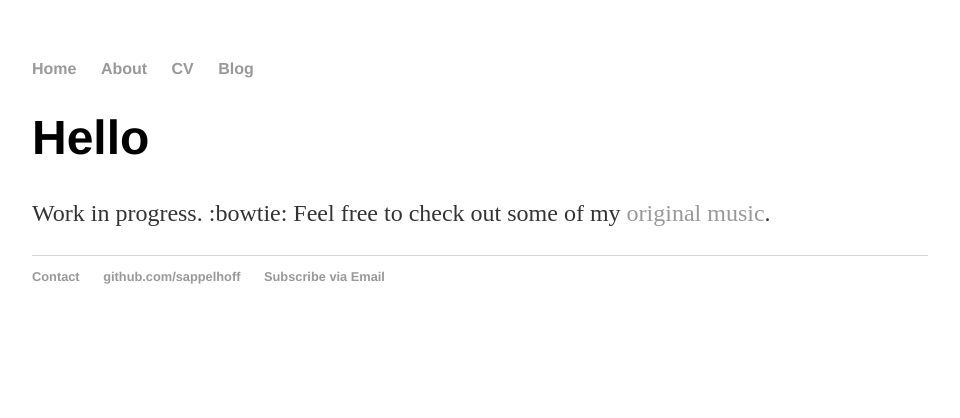
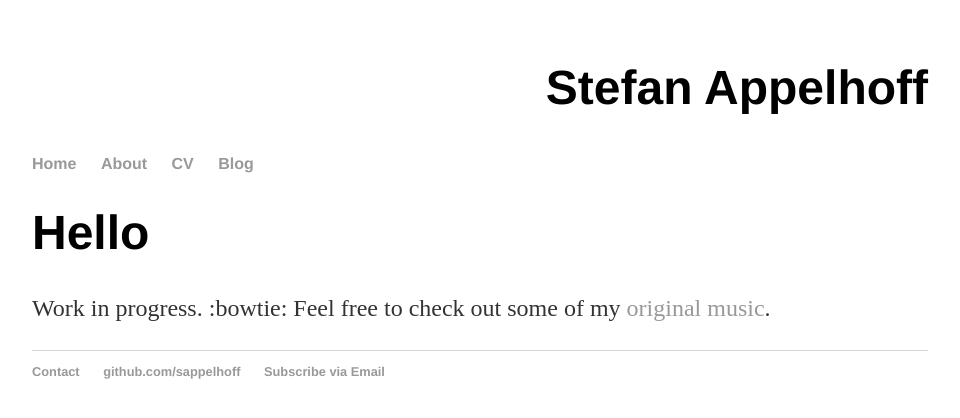
Before and after one commit to sappelhoff/sappelhoff.github.io, a Jekyll site: the page built from index.html, in a window 1280 px wide. Shown: the top 418 px of the page, without its empty margins (160-1120 px from the left). Built offline with Jekyll 4.4.1, drawn with Linux system fonts in a browser that asks for light colours.

Commit message:
header include name

```diff
--- a/_layouts/default.html
+++ b/_layouts/default.html
@@ -8,7 +8,8 @@
 	</head>
 	<body>
 		<nav>
-    		<ul>
+			<h1 align="right"> Stefan Appelhoff </h1>
+			<ul>
         		<li><a href="/">Home</a></li>
 	        	<li><a href="/about">About</a></li>
         		<li><a href="/cv">CV</a></li>
```
